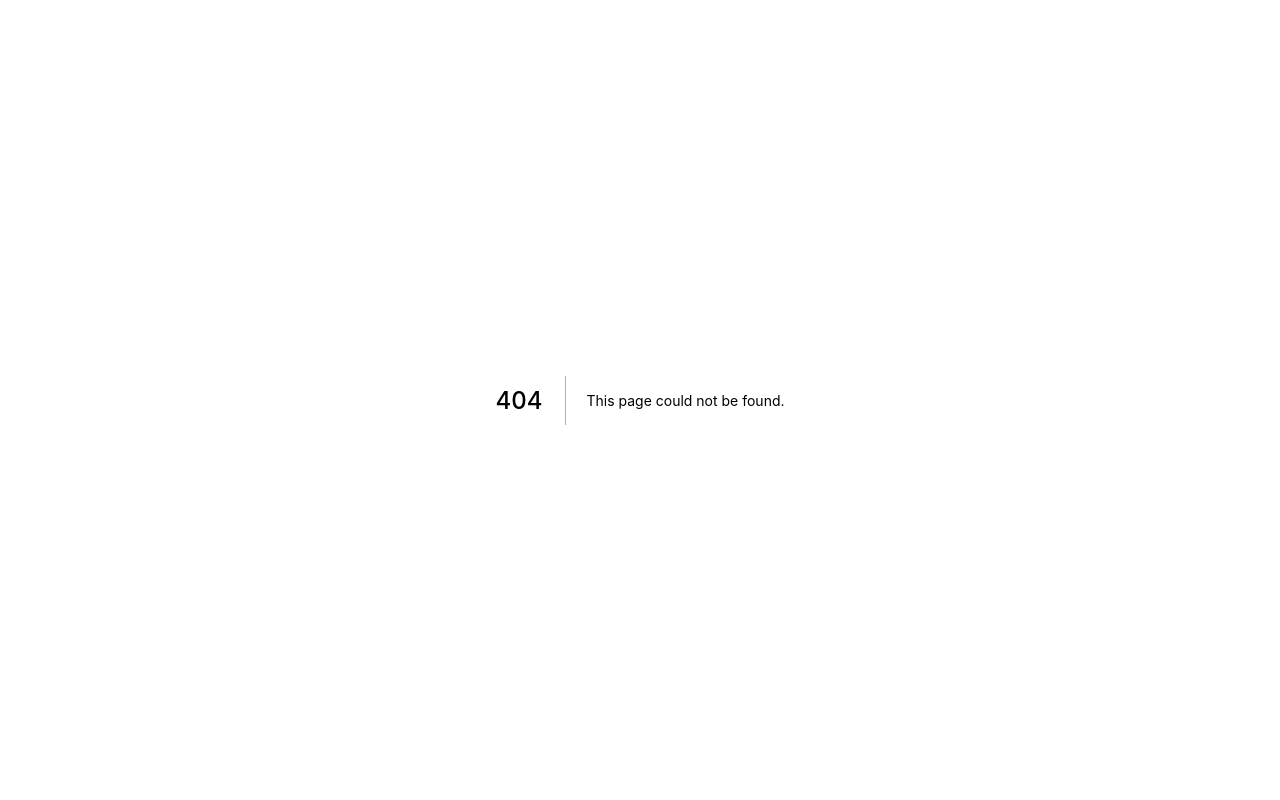
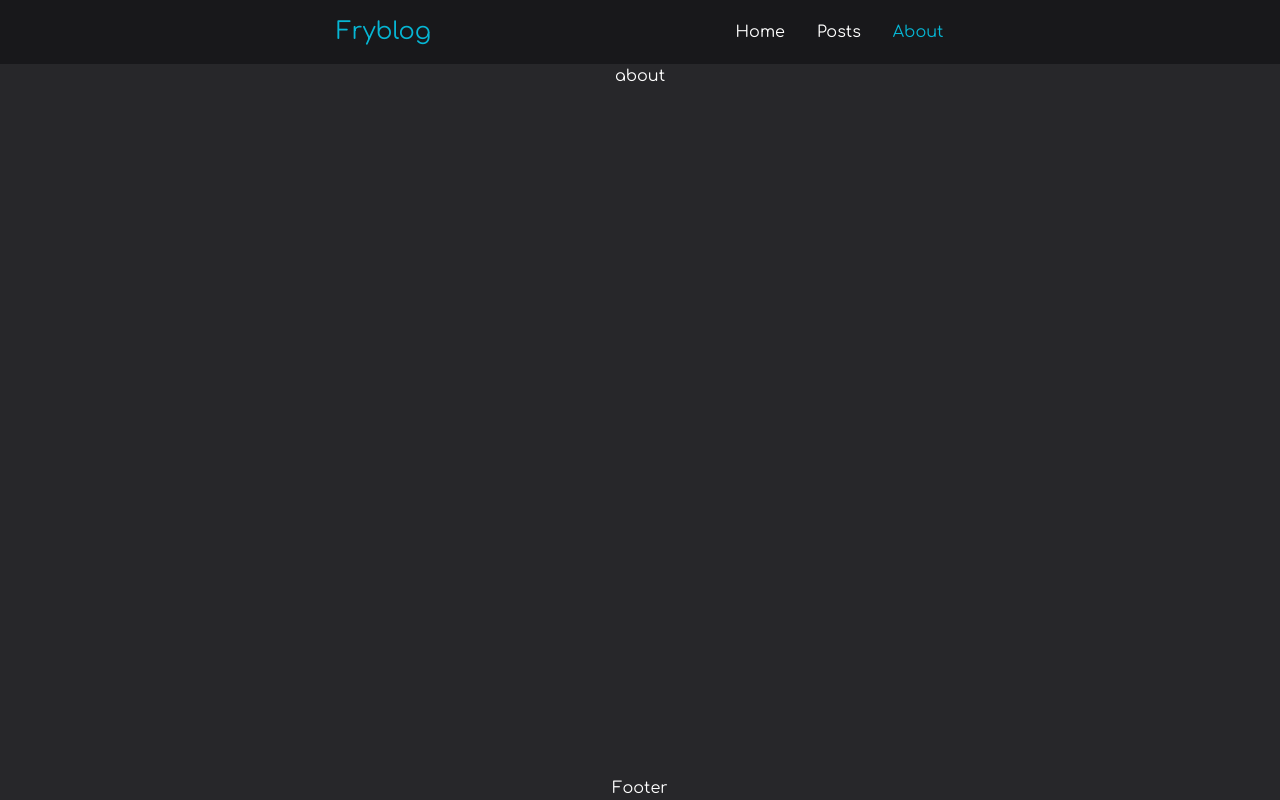
Before and after one commit to Canfry/fryblog, a Next.js app: page /about in a window 1280 px wide. Before the commit this address had no page. Built offline with nearby package versions, Linux system fonts and the light colour scheme.

Commit message:
more clean up and adding basic pages

```diff
--- /dev/null
+++ b/components/Footer.js
@@ -0,0 +1,3 @@
+export default function Footer() {
+  return <div>Footer</div>;
+}
--- /dev/null
+++ b/components/Layout.js
@@ -0,0 +1,12 @@
+import Navbar from './Navbar';
+import Footer from './Footer';
+
+export default function Layout({ children }) {
+  return (
+    <>
+      <Navbar />
+      <main className='flex-1'>{children}</main>
+      <Footer />
+    </>
+  );
+}
--- /dev/null
+++ b/components/Navbar.js
@@ -0,0 +1,50 @@
+import Link from 'next/link';
+import { useRouter } from 'next/router';
+
+export default function Navbar() {
+  const router = useRouter();
+
+  return (
+    <header className='w-full bg-zinc-900'>
+      <div className='max-w-[90%] m-auto py-4 flex justify-evenly items-center'>
+        <div>
+          <h1 className='text-cyan-500 text-2xl'>Fryblog</h1>
+        </div>
+        <nav>
+          <ul className='flex items-center justify-between'>
+            <li
+              className={`ml-8 hover:text-cyan-500 ${
+                router.pathname === '/' ? 'text-cyan-200' : 'white'
+              }`}
+              name='Home'
+            >
+              <Link href={'/'}>
+                <a>Home</a>
+              </Link>
+            </li>
+            <li
+              className={`ml-8 hover:text-cyan-500 ${
+                router.pathname === '/posts' ? 'text-cyan-500' : 'white'
+              }`}
+              name='posts'
+            >
+              <Link href={'/posts'}>
+                <a>Posts</a>
+              </Link>
+            </li>
+            <li
+              className={`ml-8 hover:text-cyan-500 ${
+                router.pathname === '/about' ? 'text-cyan-500' : 'white'
+              }`}
+              name='about'
+            >
+              <Link href={'/about'}>
+                <a>About</a>
+              </Link>
+            </li>
+          </ul>
+        </nav>
+      </div>
+    </header>
+  );
+}
--- a/next.config.js
+++ b/next.config.js
@@ -2,6 +2,6 @@
 const nextConfig = {
   reactStrictMode: true,
   swcMinify: true,
-}
+};
 
-module.exports = nextConfig
+module.exports = nextConfig;
--- a/pages/_app.js
+++ b/pages/_app.js
@@ -1,7 +1,12 @@
-import '../styles/globals.css'
+import '../styles/globals.css';
+import Layout from '../components/Layout';
 
 function MyApp({ Component, pageProps }) {
-  return <Component {...pageProps} />
+  return (
+    <Layout>
+      <Component {...pageProps} />
+    </Layout>
+  );
 }
 
-export default MyApp
+export default MyApp;
--- /dev/null
+++ b/pages/about.js
@@ -0,0 +1,3 @@
+export default function about() {
+  return <div>about</div>;
+}
--- a/pages/index.js
+++ b/pages/index.js
@@ -1,7 +1,10 @@
 export default function Home() {
   return (
-    <div>
-      <h1 className='font-bold text-4xl'>Hello World</h1>
-    </div>
+    <>
+      <div className='mt-16 text-center'>
+        <h1 className='font-bold text-4xl mb-8'>Welcome to FryBlog</h1>
+        <p>Hi there</p>
+      </div>
+    </>
   );
 }
--- /dev/null
+++ b/pages/posts.js
@@ -0,0 +1,3 @@
+export default function posts() {
+  return <div>posts</div>;
+}
--- a/styles/globals.css
+++ b/styles/globals.css
@@ -9,6 +9,8 @@ body {
   padding: 0;
   margin: 0;
   font-family: 'Comfortaa', cursive;
+  background-color: rgb(39 39 42);
+  color: white;
 }
 
 a {
@@ -19,3 +21,11 @@ a {
 * {
   box-sizing: border-box;
 }
+
+#__next {
+  display: flex;
+  flex-direction: column;
+  min-height: 100vh;
+  align-items: center;
+  justify-content: flex-start;
+}
```
Also changed, not shown: styles/Home.module.css (deleted, +0 -116 lines).
